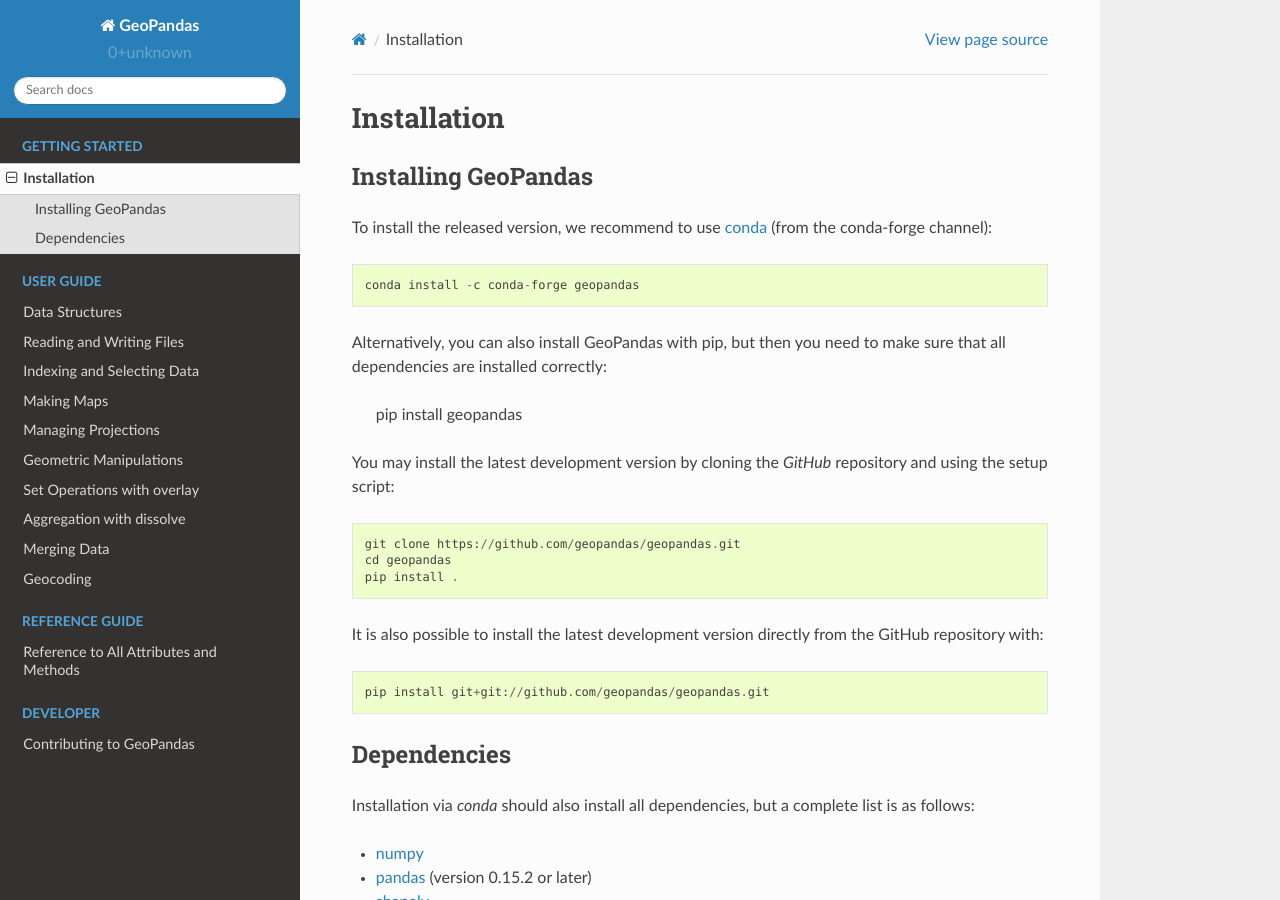
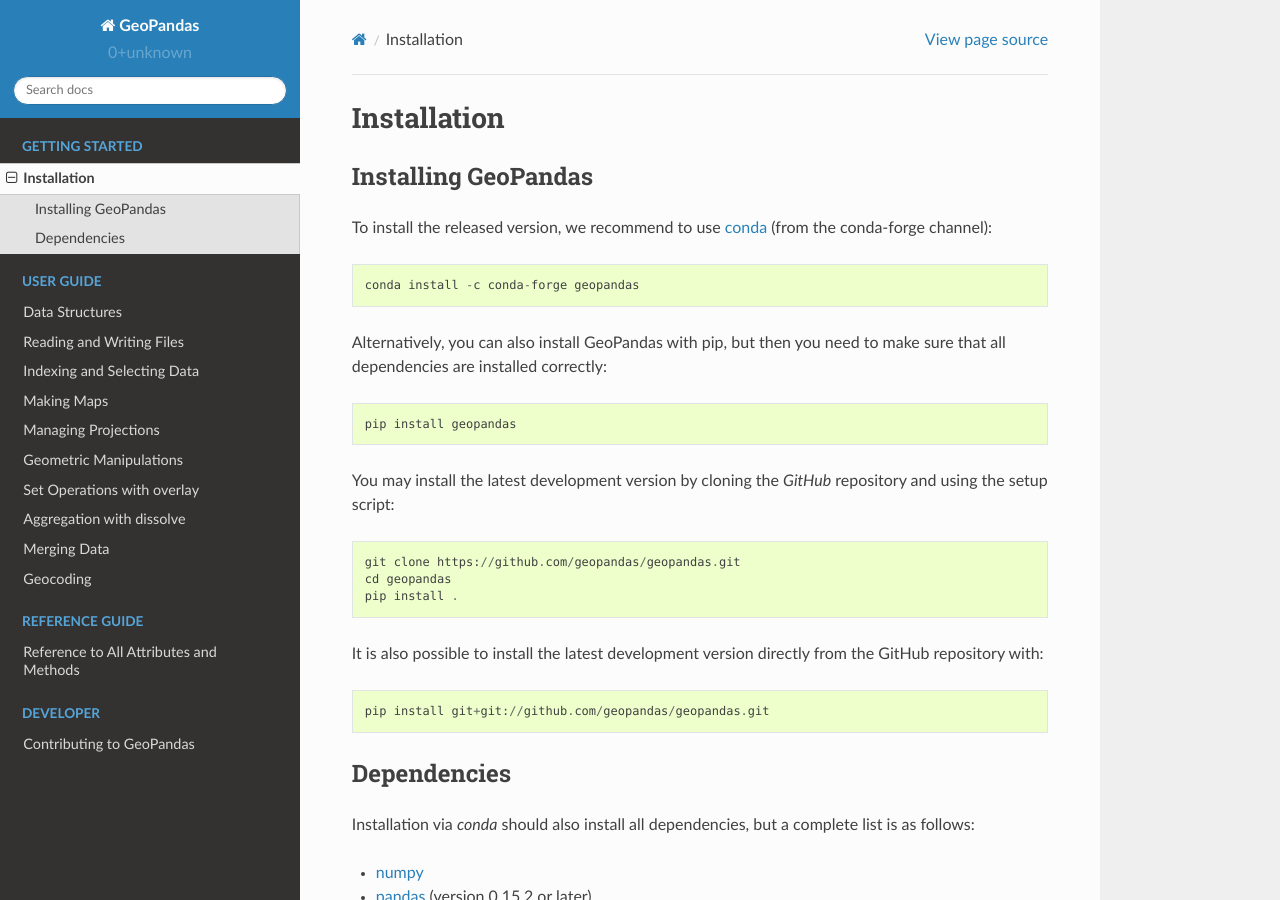
Before and after one commit to geopandas/geopandas, a Sphinx documentation site: the page built from doc/source/install.rst, in a window 1280 px wide and 900 px high. Built offline with Sphinx 7.4.7 and the Read the Docs theme 2.0.0, drawn with Linux system fonts in a browser that asks for light colours; pages that are not in the unit, such as notebooks, are missing from menus.

```diff
--- a/doc/source/install.rst
+++ b/doc/source/install.rst
@@ -10,7 +10,7 @@ channel)::
     conda install -c conda-forge geopandas
 
 Alternatively, you can also install GeoPandas with pip, but then you need
-to make sure that all dependencies are installed correctly:
+to make sure that all dependencies are installed correctly::
 
     pip install geopandas
 
```
